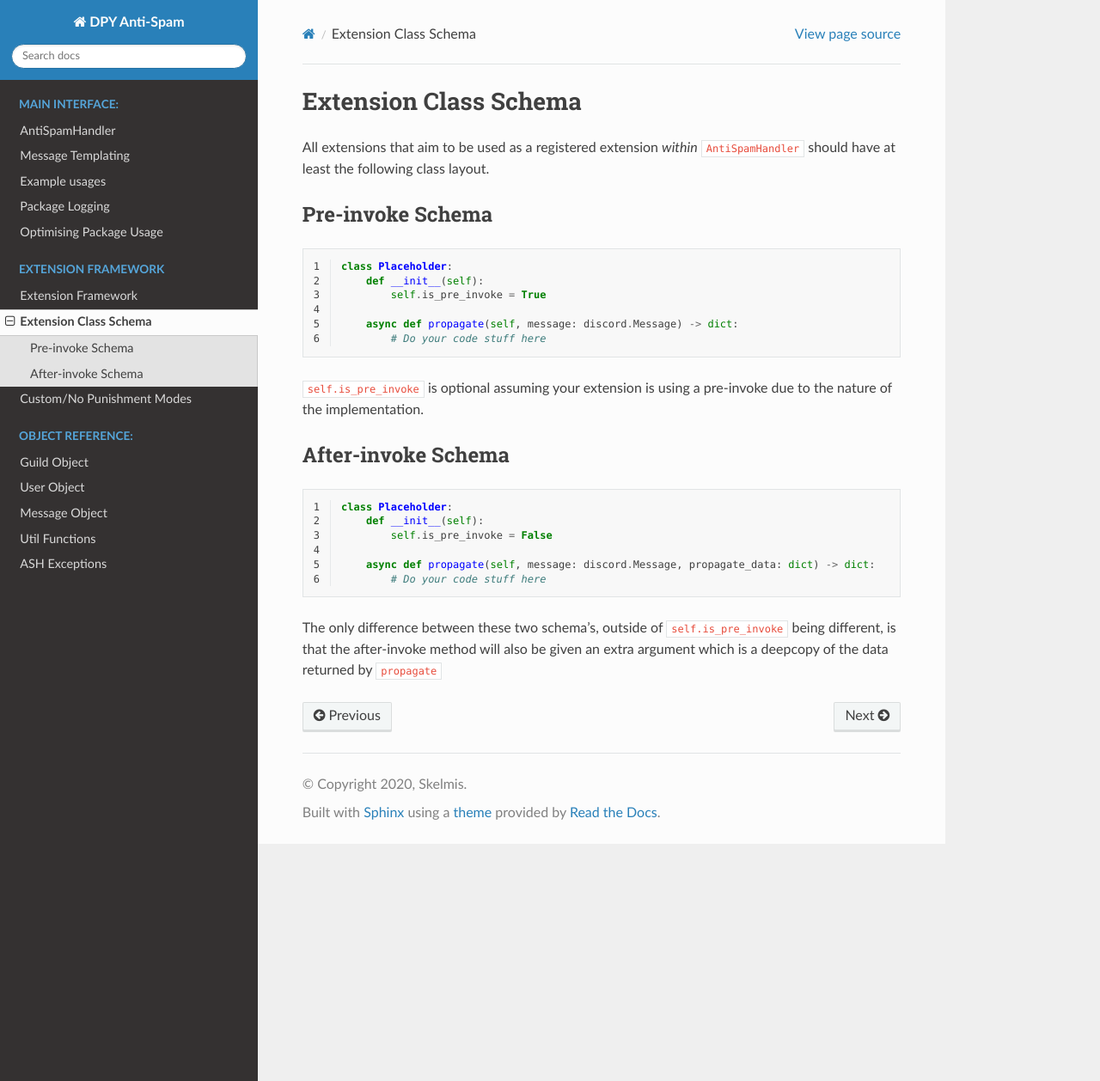
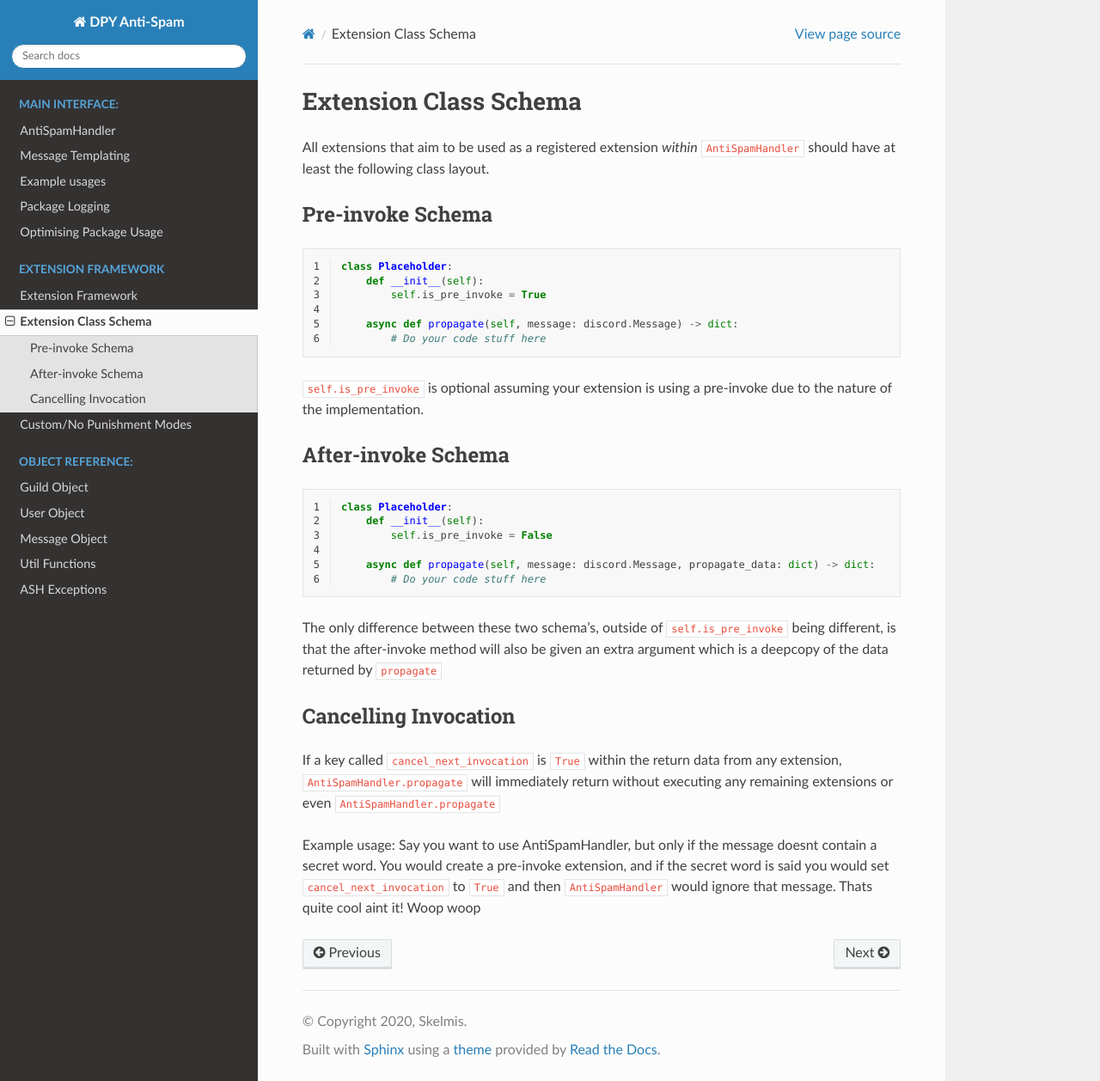
Before and after one commit to Skelmis/Discord-Anti-Spam, a Sphinx documentation site: the page built from docs/modules/ext/schema.rst, in a window 1280 px wide and 1258 px high. Shown: the whole window at 86% size. Built offline with Sphinx 7.4.7 and the Read the Docs theme 2.0.0, drawn with Linux system fonts in a browser that asks for light colours.

Commit message:
:memo: Update docs

```diff
--- a/docs/modules/ext/schema.rst
+++ b/docs/modules/ext/schema.rst
@@ -39,3 +39,18 @@ After-invoke Schema
 The only difference between these two schema's, outside of ``self.is_pre_invoke``
 being different, is that the after-invoke method will also be given an
 extra argument which is a deepcopy of the data returned by ``propagate``
+
+
+Cancelling Invocation
+---------------------
+If a key called ``cancel_next_invocation`` is ``True`` within
+the return data from any extension, ``AntiSpamHandler.propagate``
+will immediately return without executing any remaining extensions
+or even ``AntiSpamHandler.propagate``
+
+Example usage:
+Say you want to use AntiSpamHandler, but only if the message doesnt
+contain a secret word. You would create a pre-invoke extension, and
+if the secret word is said you would set ``cancel_next_invocation``
+to ``True`` and then ``AntiSpamHandler`` would ignore that message.
+Thats quite cool aint it! Woop woop
```
